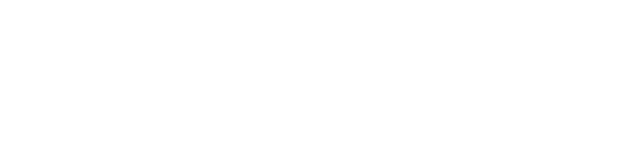
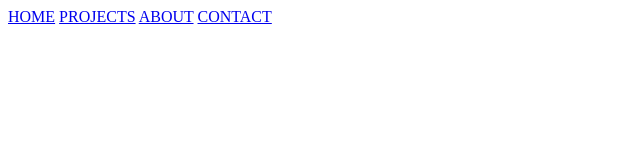
Before and after one commit to Irene-nandy/portfolio, a plain HTML site: page index.html in a window 1280 px wide. Shown: the whole page, without its empty margins (0-640 px from the left). Drawn offline with Linux system fonts and the light colour scheme.

Commit message:
added a nav bar

```diff
--- a/index.html
+++ b/index.html
@@ -7,6 +7,18 @@
     <link rel="stylesheet" type="css/styles.css">
 </head>
 <body>
+   <div class="container">
+       <div class="header">
+        <div class="navbar">
+            <nav class="navbar">
+                <a href="#home">HOME</a>
+                <a href="#projects">PROJECTS</a>
+                <a href="#about">ABOUT</a>
+                <a href="#contact">CONTACT</a>
+            </div>
+            </nav>
 
+       </div>
+   </div>
 </body>
 </html>
```
